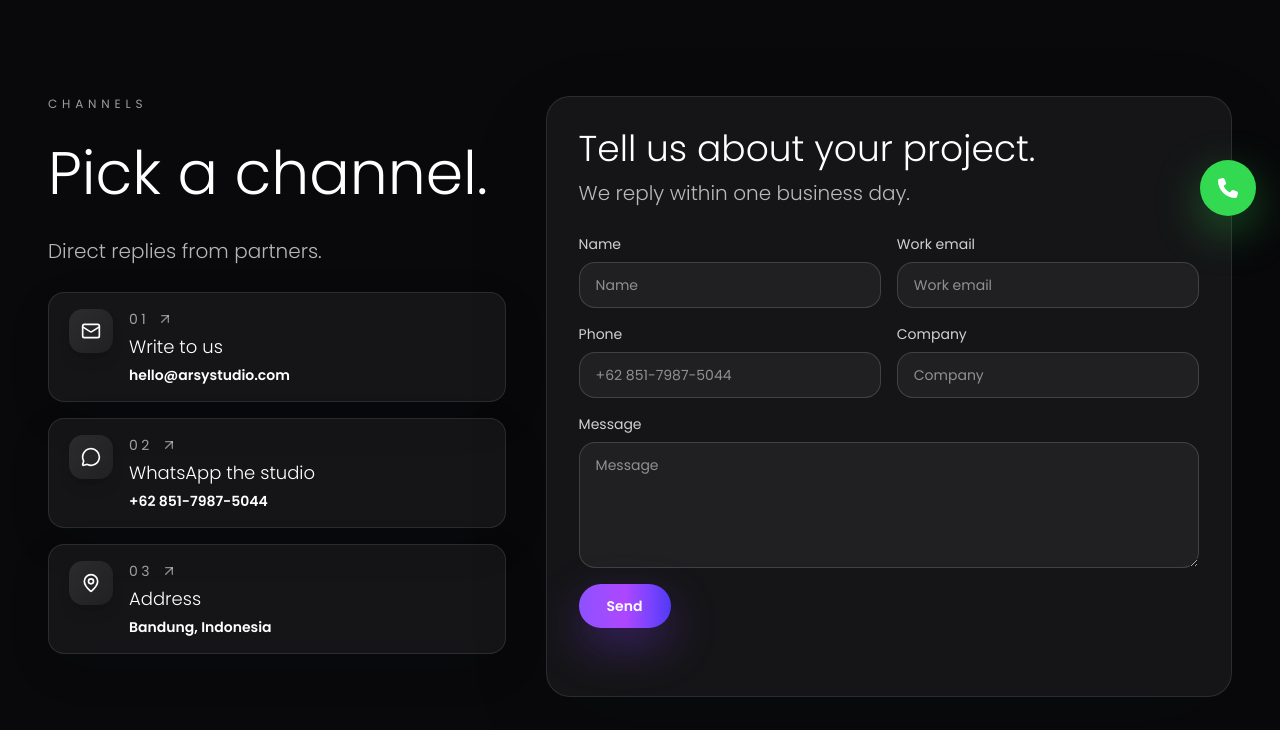
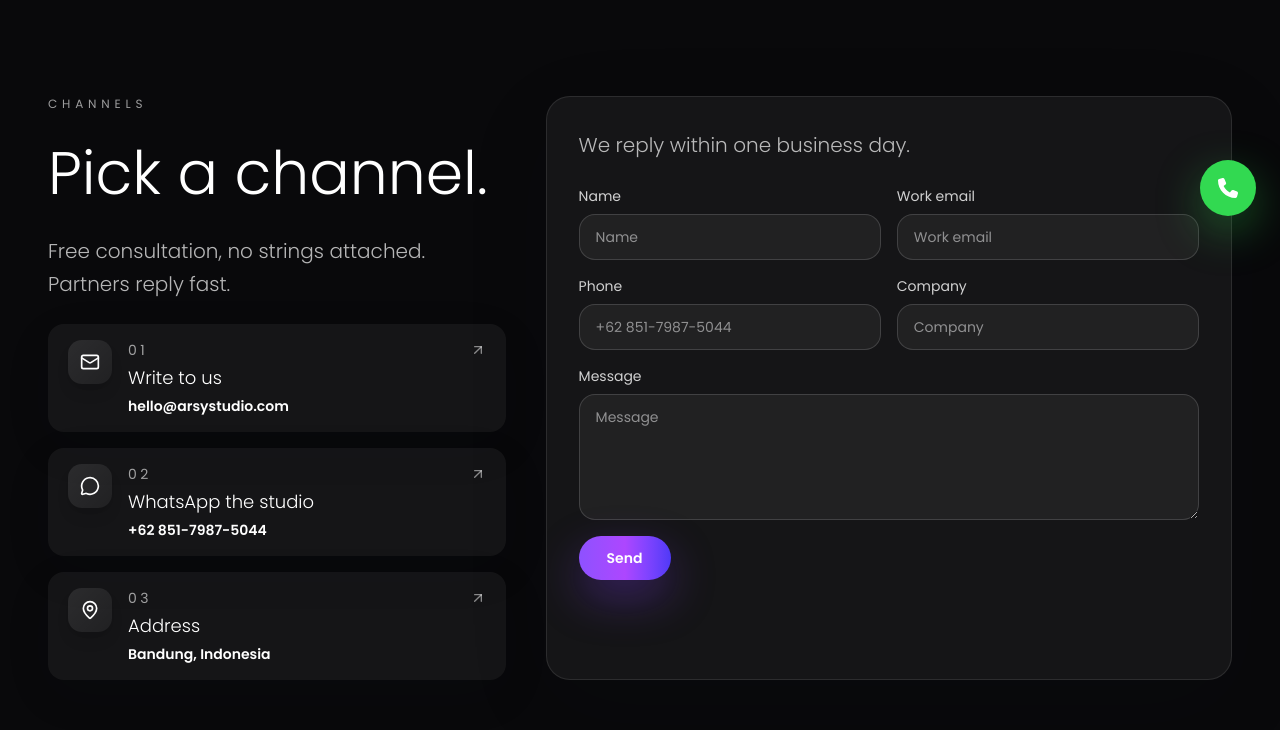
Before and after one commit to arsycreative/ARSY, a Next.js app: page /en/contact in a window 1280 px wide. Shown: the part 560-1290 px from the top of the page. Built offline with nearby package versions, Linux system fonts and the light colour scheme; what @radix-ui/themes would draw is missing.

Commit message:
Add consult message

```diff
--- a/src/app/[locale]/contact/page.jsx
+++ b/src/app/[locale]/contact/page.jsx
@@ -60,6 +60,7 @@ export default function ContactPage({ params }) {
     emailLabel: t("contactInfo.emailLabel"),
     formTitle: t("contactInfo.formTitle"),
     formBody: t("contactInfo.formBody"),
+    formNote: t("contactInfo.formNote"),
     fields: {
       name: t("contactInfo.name"),
       workEmail: t("contactInfo.workEmail"),
@@ -155,13 +156,13 @@ export default function ContactPage({ params }) {
                     href={channel.href}
                     target={target}
                     rel={rel}
-                    className="group flex items-start gap-4 rounded-2xl border border-zinc-200/80 bg-white px-5 py-4 shadow-[0_15px_50px_rgba(15,23,42,0.07)] transition hover:-translate-y-0.5 hover:border-zinc-300 dark:border-white/10 dark:bg-white/5 dark:hover:border-white/20"
+                    className="group flex items-start gap-4 rounded-2xl bg-white/80 px-5 py-4 shadow-[0_15px_50px_rgba(15,23,42,0.07)] transition hover:-translate-y-0.5 hover:bg-linear-to-r hover:from-white hover:via-violet-50 hover:to-white dark:bg-white/5 dark:hover:from-white/10 dark:hover:via-white/5 dark:hover:to-white/10"
                   >
                     <span className="flex h-11 w-11 items-center justify-center rounded-xl bg-linear-to-br from-zinc-950 to-zinc-800 text-white shadow-lg dark:from-white/10 dark:to-white/5">
                       <Icon className="h-5 w-5" />
                     </span>
                     <div className="flex-1 space-y-1">
-                      <div className="flex items-center gap-2">
+                      <div className="flex items-center justify-between gap-2">
                         <p className="text-sm uppercase tracking-[0.25em] text-zinc-500 dark:text-white/60">
                           {channel.tag}
                         </p>
@@ -183,9 +184,11 @@ export default function ContactPage({ params }) {
 
           <div className="relative overflow-hidden rounded-3xl border border-zinc-200 bg-white p-8 shadow-[0_25px_90px_rgba(15,23,42,0.08)] dark:border-white/10 dark:bg-white/5">
             <div className="relative space-y-2 mb-6">
-              <h3 className="text-3xl font-light text-zinc-950 dark:text-white sm:text-4xl">
-                {contactInfo.formTitle}
-              </h3>
+              {contactInfo.formTitle ? (
+                <h3 className="text-3xl font-light text-zinc-950 dark:text-white sm:text-4xl">
+                  {contactInfo.formTitle}
+                </h3>
+              ) : null}
               <p className={`${SECTION_BODY} text-zinc-600 dark:text-white/70`}>
                 {contactInfo.formBody}
               </p>
@@ -199,7 +202,7 @@ export default function ContactPage({ params }) {
         </div>
       </section>
 
-      <section className="bg-zinc-50 py-24 px-6 dark:bg-zinc-950 lg:px-12">
+      <section className="bg-zinc-50 pb-24 px-6 dark:bg-zinc-950 lg:px-12">
         <div className="mx-auto max-w-7xl space-y-6">
           <div className="overflow-hidden rounded-3xl border border-zinc-200 bg-white shadow-[0_20px_80px_rgba(0,0,0,0.08)] dark:border-white/10 dark:bg-white/5">
             <iframe
--- a/src/app/[locale]/services/page.jsx
+++ b/src/app/[locale]/services/page.jsx
@@ -195,6 +195,27 @@ export default function ServicesPage({ params }) {
         </div>
       </section>
 
+      <section className="relative overflow-hidden py-24 px-6 text-white lg:px-12">
+        <div
+          className="absolute inset-0 bg-linear-to-br from-zinc-950 via-zinc-900 to-black"
+          aria-hidden="true"
+        />
+        <div className="relative z-10 mx-auto max-w-5xl space-y-6 text-center">
+          <p className={`${EYEBROW_TEXT} text-white/40`}>{cta.eyebrow}</p>
+          <h2 className={`${SECTION_HEADING}`}>{cta.title}</h2>
+          <p className={`${SECTION_BODY} text-white/70`}>{cta.body}</p>
+          <div className="flex flex-wrap justify-center gap-4 pt-4">
+            <Link
+              href="/contact"
+              className="group inline-flex items-center gap-3 rounded-full bg-white px-8 py-4 text-sm font-semibold uppercase tracking-[0.2em] text-zinc-900 transition hover:scale-[1.02]"
+            >
+              {cta.primary}
+              <ArrowUpRight className="h-4 w-4 transition group-hover:translate-x-1 group-hover:-translate-y-1" />
+            </Link>
+          </div>
+        </div>
+      </section>
+
       <section className="bg-zinc-50 py-24 px-6 dark:bg-zinc-900 lg:px-12">
         <div className="mx-auto max-w-7xl">
           <div className="max-w-3xl space-y-6">
@@ -233,27 +254,6 @@ export default function ServicesPage({ params }) {
           </div>
         </div>
       </section>
-
-      <section className="relative overflow-hidden py-24 px-6 text-white lg:px-12">
-        <div
-          className="absolute inset-0 bg-linear-to-br from-zinc-950 via-zinc-900 to-black"
-          aria-hidden="true"
-        />
-        <div className="relative z-10 mx-auto max-w-5xl space-y-6 text-center">
-          <p className={`${EYEBROW_TEXT} text-white/40`}>{cta.eyebrow}</p>
-          <h2 className={`${SECTION_HEADING}`}>{cta.title}</h2>
-          <p className={`${SECTION_BODY} text-white/70`}>{cta.body}</p>
-          <div className="flex flex-wrap justify-center gap-4 pt-4">
-            <Link
-              href="/contact"
-              className="group inline-flex items-center gap-3 rounded-full bg-white px-8 py-4 text-sm font-semibold uppercase tracking-[0.2em] text-zinc-900 transition hover:scale-[1.02]"
-            >
-              {cta.primary}
-              <ArrowUpRight className="h-4 w-4 transition group-hover:translate-x-1 group-hover:-translate-y-1" />
-            </Link>
-          </div>
-        </div>
-      </section>
     </>
   );
 }
--- a/src/messages/en.json
+++ b/src/messages/en.json
@@ -472,7 +472,7 @@
     "channels": {
       "eyebrow": "Channels",
       "title": "Pick a channel.",
-      "subtitle": "Direct replies from partners.",
+      "subtitle": "Free consultation, no strings attached. Partners reply fast.",
       "items": {
         "email": {
           "tag": "01",
@@ -523,8 +523,9 @@
       "address": "Bandung, Indonesia",
       "phoneLabel": "Phone",
       "emailLabel": "Email",
-      "formTitle": "Tell us about your project.",
+      "formTitle": "",
       "formBody": "We reply within one business day.",
+      "formNote": "We’ll set a free intro consult, no strings attached.",
       "name": "Name",
       "workEmail": "Work email",
       "phone": "Phone",
--- a/src/messages/id.json
+++ b/src/messages/id.json
@@ -472,7 +472,7 @@
     "channels": {
       "eyebrow": "Kanal",
       "title": "Pilih kanal.",
-      "subtitle": "Partner kami membalas cepat.",
+      "subtitle": "Konsultasi gratis tanpa syarat. Partner kami respon cepat.",
       "items": {
         "email": {
           "tag": "01",
@@ -525,6 +525,7 @@
       "emailLabel": "Email",
       "formTitle": "Ceritakan proyekmu.",
       "formBody": "Kami balas dalam 1 hari kerja.",
+      "formNote": "Kami atur konsultasi awal gratis, tanpa syarat.",
       "name": "Nama",
       "workEmail": "Email kerja",
       "phone": "Telepon",
```
